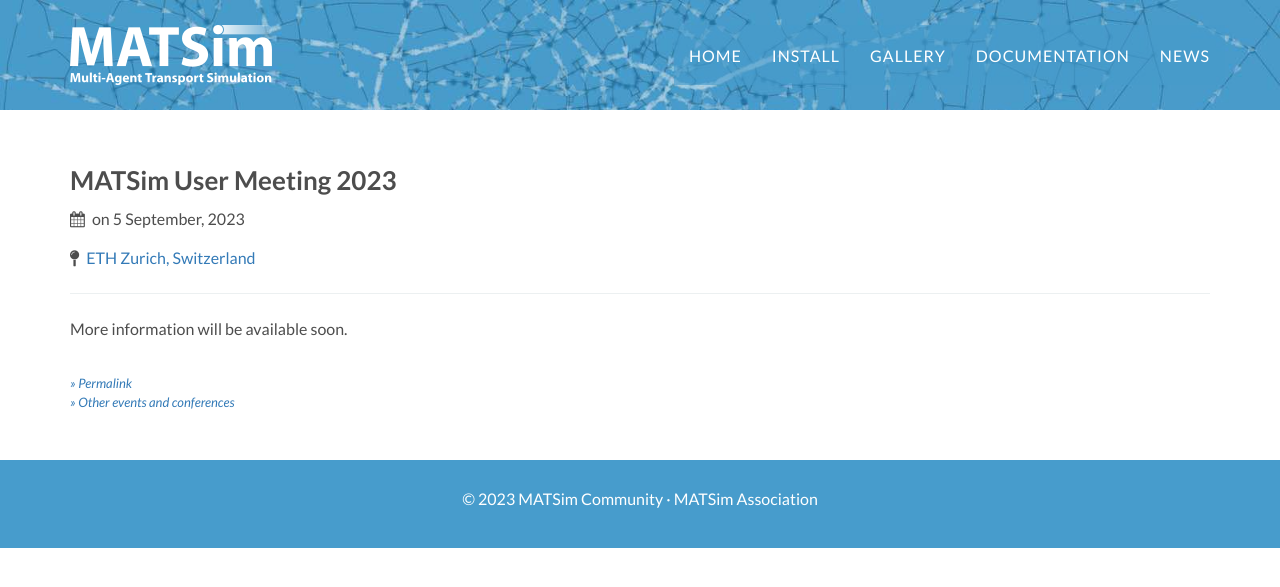
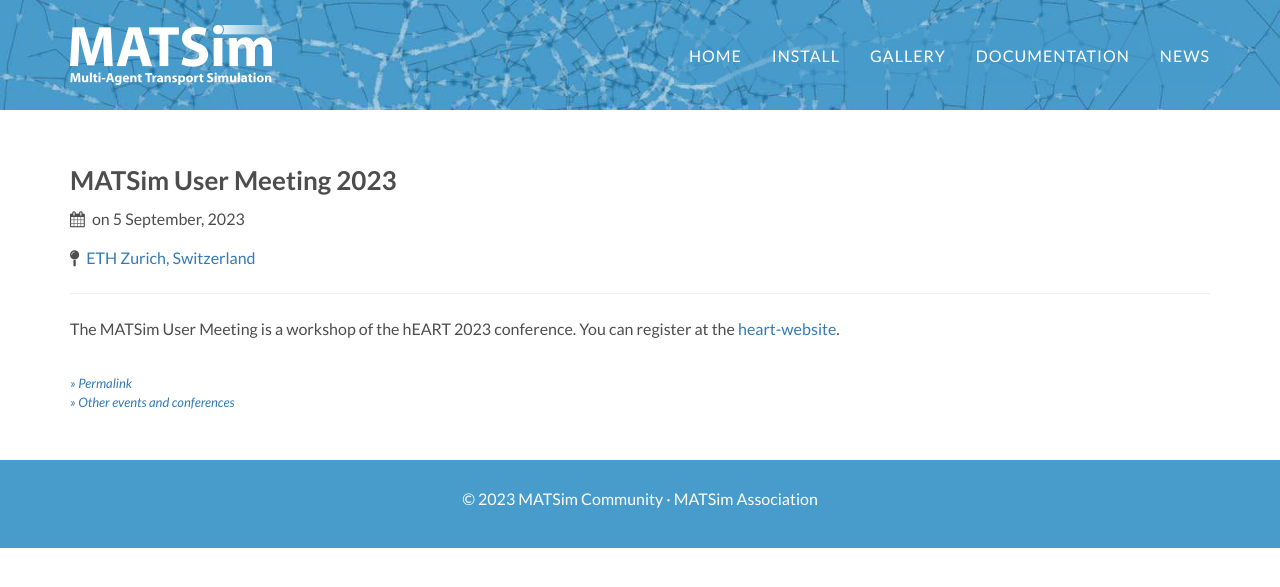
Before and after one commit to matsim-org/jekyll-website, a Jekyll site: the page built from _conferences/user_meeting_2023.md, in a window 1280 px wide. Shown: the top 587 px of the page. Built offline with Jekyll 4.4.1, drawn with Linux system fonts in a browser that asks for light colours; some web fonts are replaced.

Commit message:
add registration link for MUM23

```diff
--- a/_conferences/user_meeting_2023.md
+++ b/_conferences/user_meeting_2023.md
@@ -11,4 +11,4 @@
 summary: 'The annual MATSim users meeting will be a one-day event in Zurich, Switzerland, on 05. September 2023'
 ---
 
-More information will be available soon.
+The MATSim User Meeting is a workshop of the hEART 2023 conference. You can register at the [heart-website](https://heart2023.org).
```
